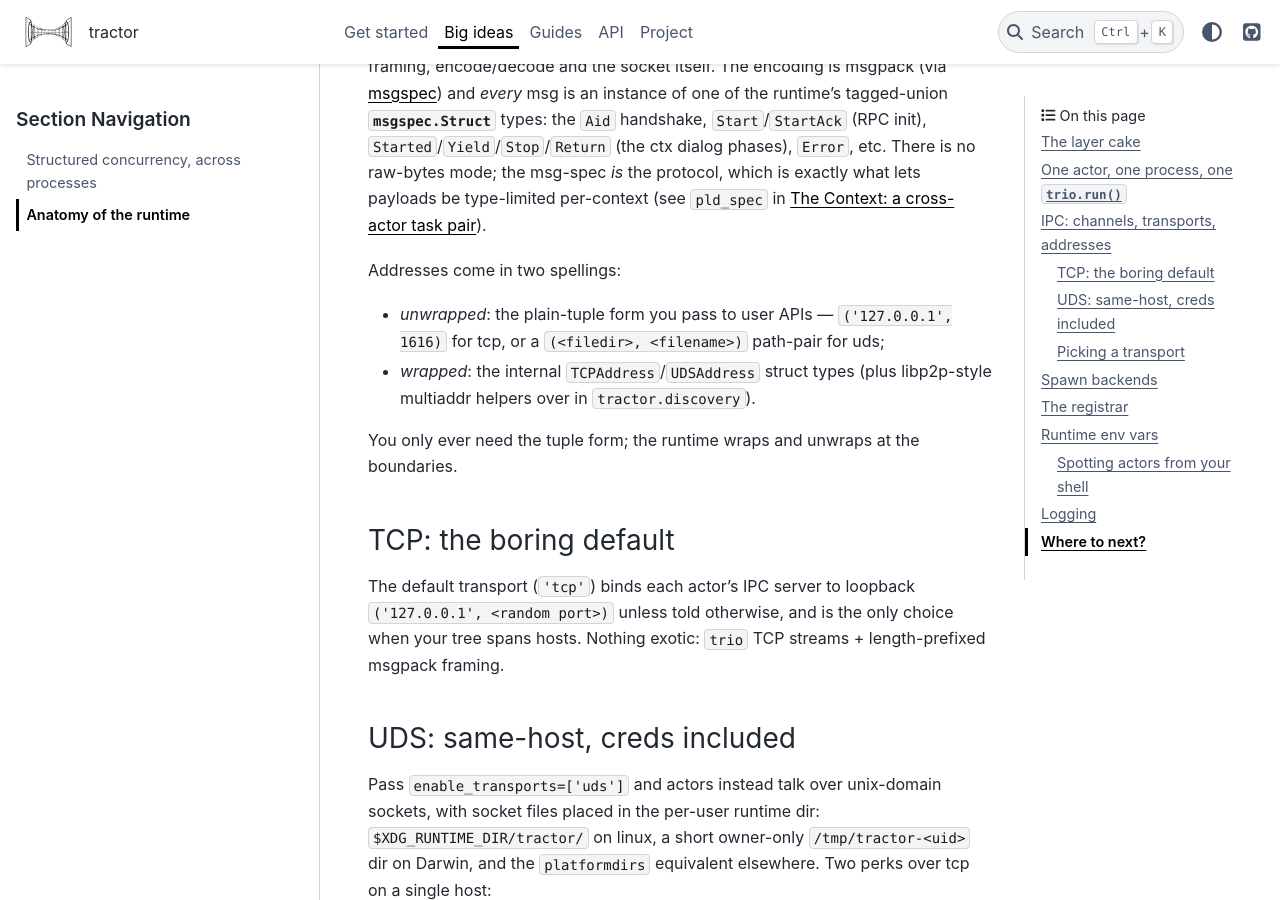
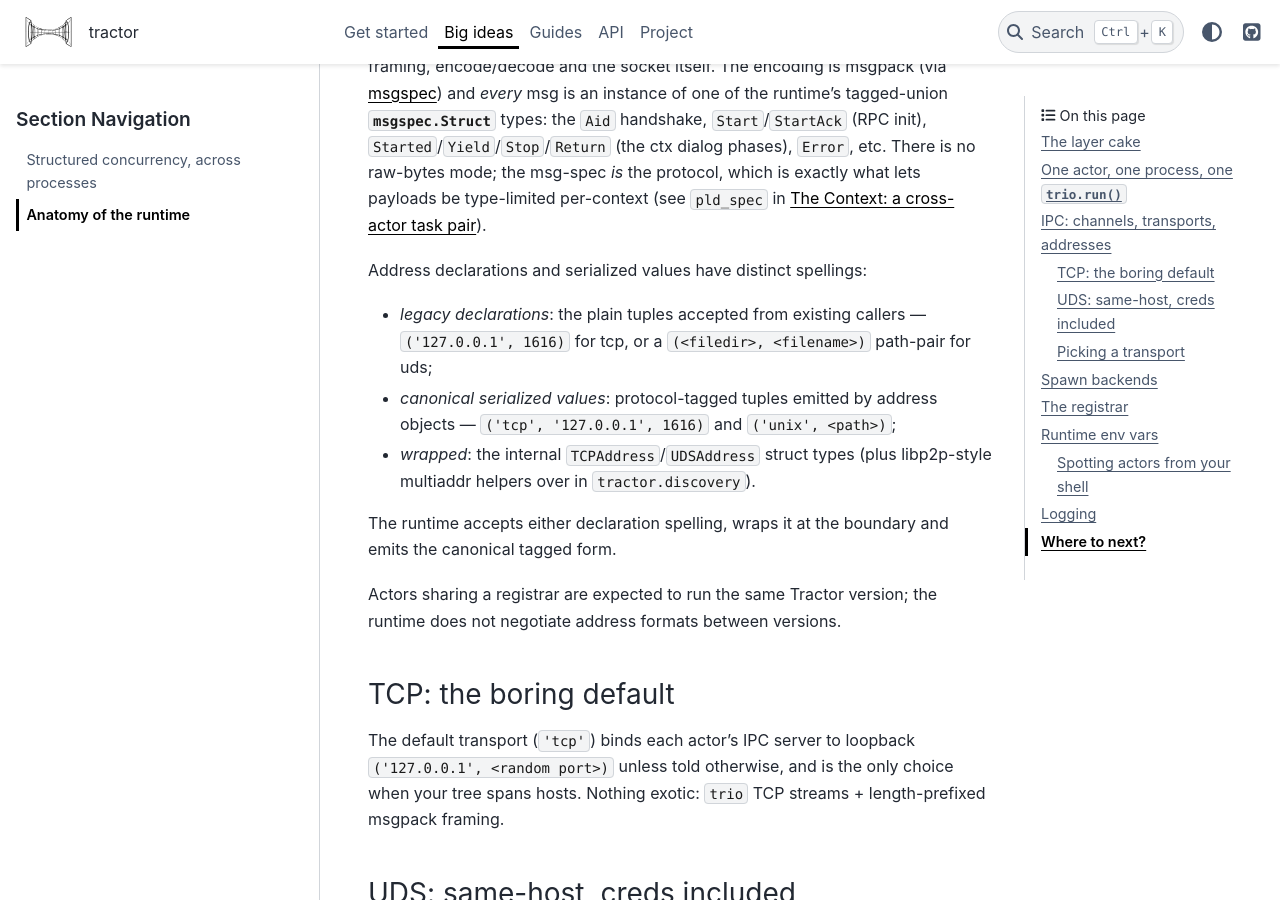
Before and after one commit to goodboy/tractor, a Sphinx documentation site: the page built from docs/explain/architecture.rst, in a window 1280 px wide and 900 px high, scrolled down 1997 px. Built offline with Sphinx 7.4.7 and the PyData theme 0.15.4, drawn with Linux system fonts in a browser that asks for light colours.

Commit message:
Document canonical tagged `Address` forms
Separate legacy declaration inputs from canonical serialized outputs
in IPC and architecture docs, and state the same-version registrar
tree contract while no wire-format negotiation exists.

Add PR #505's feature news fragment for `TunnelledAddress` and tagged
TCP/Unix output.

Review: PR #505 (goodboy)
https://github.com/goodboy/tractor/pull/505#pullrequestreview-5094473850

(this patch was generated in some part by `opencode` using `gpt-5.6-sol` (`openai`))

```diff
--- a/docs/explain/architecture.rst
+++ b/docs/explain/architecture.rst
@@ -104,17 +104,24 @@ msg-spec *is* the protocol, which is exactly what lets payloads
 be type-limited per-context (see ``pld_spec`` in
 :doc:`/guide/context`).
 
-Addresses come in two spellings:
+Address declarations and serialized values have distinct spellings:
 
-- *unwrapped*: the plain-tuple form you pass to user APIs —
-  ``('127.0.0.1', 1616)`` for tcp, or a
+- *legacy declarations*: the plain tuples accepted from existing
+  callers — ``('127.0.0.1', 1616)`` for tcp, or a
   ``(<filedir>, <filename>)`` path-pair for uds;
+- *canonical serialized values*: protocol-tagged tuples emitted by
+  address objects — ``('tcp', '127.0.0.1', 1616)`` and
+  ``('unix', <path>)``;
 - *wrapped*: the internal ``TCPAddress``/``UDSAddress`` struct
   types (plus libp2p-style multiaddr helpers over in
   ``tractor.discovery``).
 
-You only ever need the tuple form; the runtime wraps and
-unwraps at the boundaries.
+The runtime accepts either declaration spelling, wraps it at the
+boundary and emits the canonical tagged form.
+
+Actors sharing a registrar are expected to run the same Tractor
+version; the runtime does not negotiate address formats between
+versions.
 
 TCP: the boring default
 ***********************
--- /dev/null
+++ b/nooz/505.feature.rst
@@ -0,0 +1,3 @@
+Add transparent ``TunnelledAddress`` declarations for WireGuard
+multiaddrs and emit canonical protocol-tagged TCP and Unix transport
+addresses. Legacy untagged address pairs remain accepted as inputs.
```
Also changed, not shown: docs/api/ipc.rst (+5 -4 lines).
